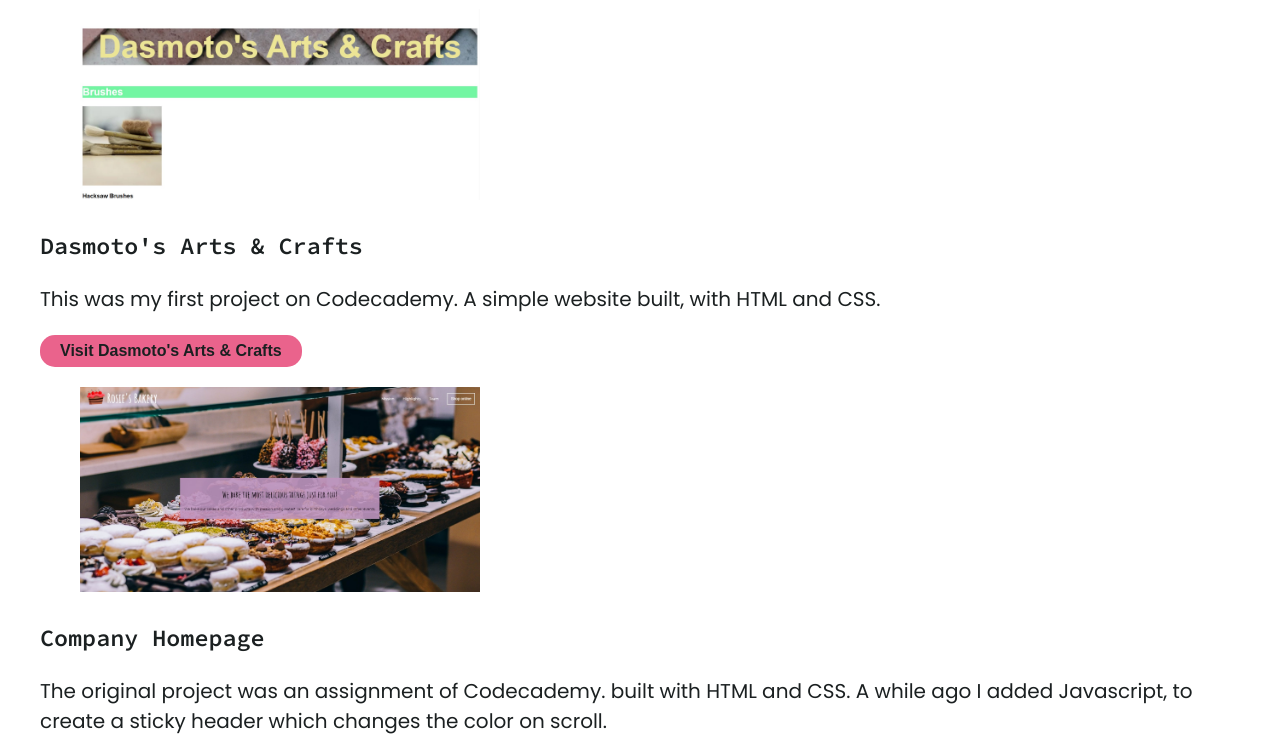
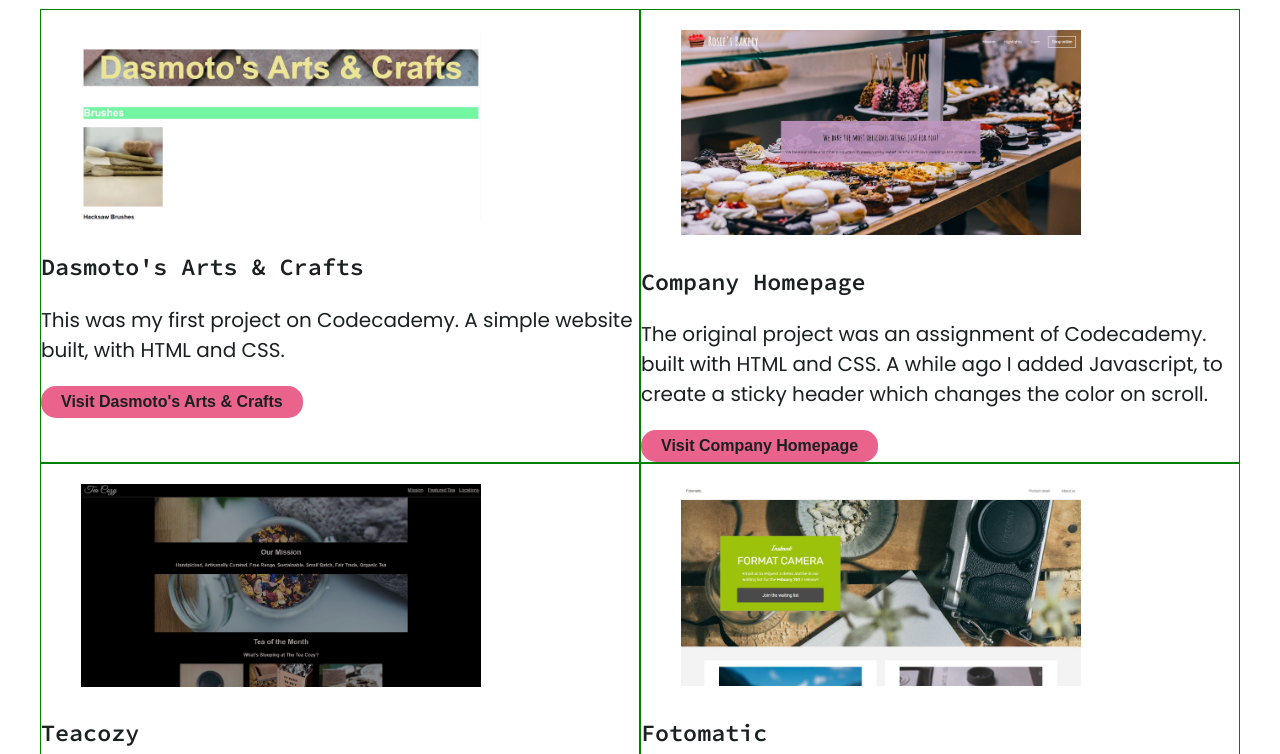
Before and after one commit to Rosita311/portfolio, a plain HTML site: page index.html in a window 1280 px wide. Shown: the part 641-1395 px from the top of the page. Drawn offline with Linux system fonts and the light colour scheme.

Commit message:
add correct css

```diff
--- a/css/style.css
+++ b/css/style.css
@@ -86,3 +86,19 @@ img {
 #contact i {
     font-size: 30px;
 }
+
+/* Project section */
+.row {
+    display: flex;
+    flex-direction: row;
+    flex-wrap: wrap;
+    width: 100%;
+  }
+
+  .column {
+    display: flex;
+    flex-direction: column;
+    flex-basis: 100%;
+    flex: 1;
+    border: 1px solid green;
+  }
--- a/index.html
+++ b/index.html
@@ -40,6 +40,7 @@
         <section id="projects">
             <h2>Projects</h2>
             <div class="container">
+                <div class="row">
                     <div class="column">
                         <div class="project">
                             <figure>
@@ -50,6 +51,9 @@
                                 <p>This was my first project on Codecademy. A simple website built, with HTML and CSS.</p>
                                 <button><a href="https://rosita311.github.io/company-homepage/" target="_blank">Visit Dasmoto's Arts & Crafts</a></button>
                             </div>
+                        </div>
+                    </div>
+                    <div class="column">
                         <div class="project">
                             <figure>
                                 <img class="project-image" src="images/rosiesbakery.jpg" alt="screenshot of the  company homepage">
@@ -59,6 +63,11 @@
                                 <p>The original project was an assignment of Codecademy. built with HTML and CSS. A while ago I added Javascript, to create a sticky header which changes the color on scroll.</p>
                                 <button><a href="https://rosita311.github.io/company-homepage/" target="_blank">Visit Company Homepage</a></button>
                             </div>
+                        </div>
+                    </div>
+                </div>
+                <div class="row">
+                    <div class="column">
                         <div class="project">
                             <figure>
                                 <img class="project-image" src="images/teacozy.jpg" alt="screenshot of The Teacozy website">
@@ -81,6 +90,10 @@
                                 <button><a href="https://rosita311.github.io/fotomatic/" target="_blank">Visit Fotomatic</a></button>
                             </div>
                         </div>
+                    </div>
+                </div>
+                <div class="row">
+                    <div class="column">
                         <div class="project">
                             <figure>
                                 <img class="project-image" src="images/responsive-club-website.jpg" alt="screenshot of the Responsive club website">
@@ -91,6 +104,8 @@
                                 <button><a href="https://rosita311.github.io/responsive-club-website/" target="_blank">Visit Responsive Clubwebsite</a></button>
                             </div>
                         </div>
+                    </div>
+                    <div class="column">
                         <div class="project">
                             <figure>
                                 <img class="project-image" src="images/colmaracademy.jpg" alt="screenshot of the ColmarAcademy website">
```
Also changed, not shown: 1 other file. Lines whose indentation alone changed are shown as unchanged.
